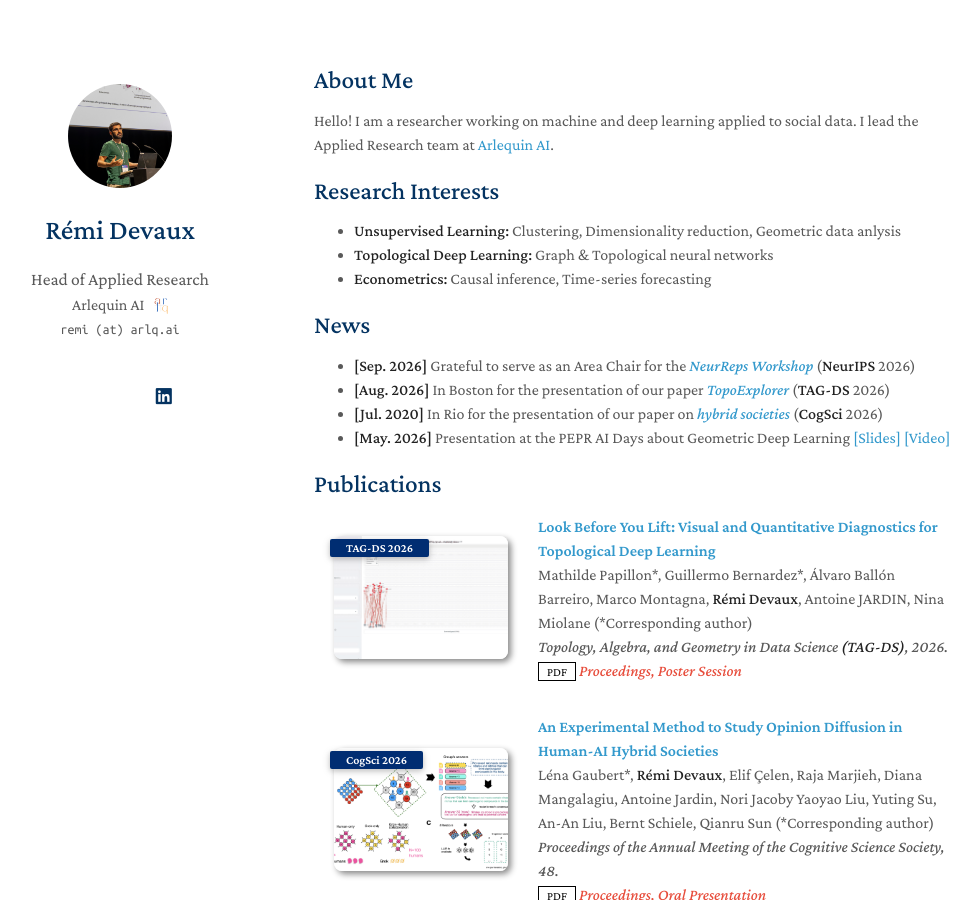
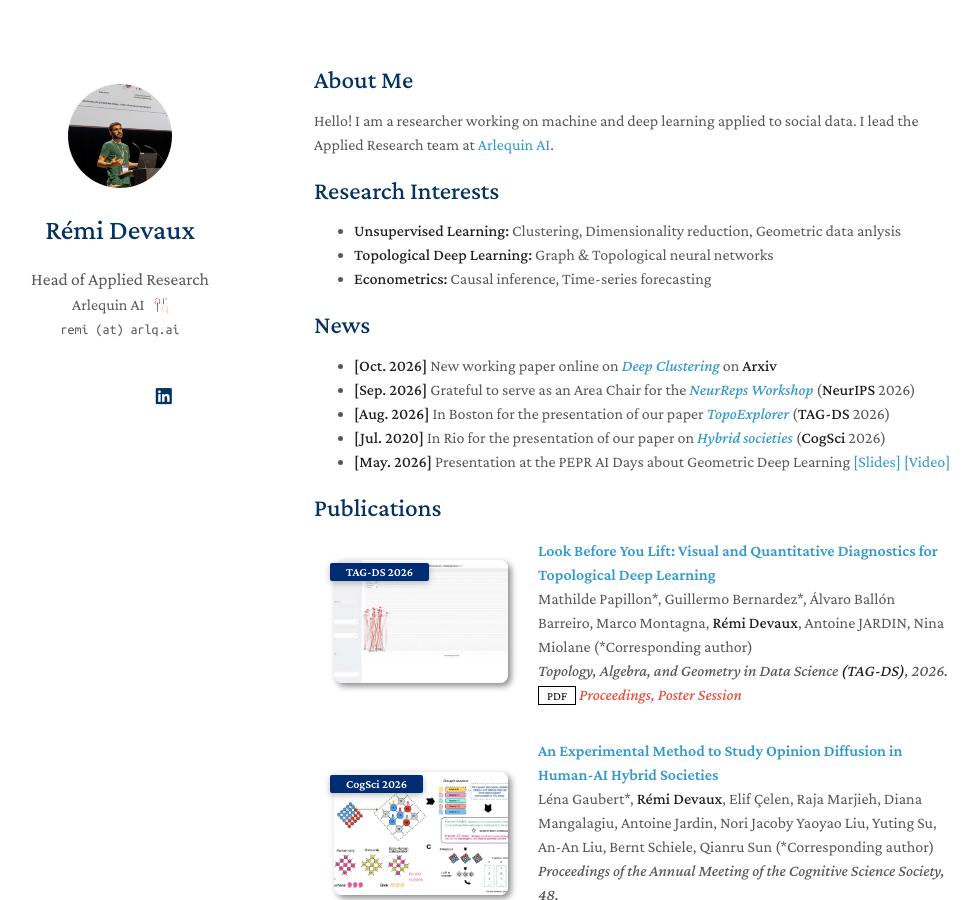
Before and after one commit to rdevaux309/rdevaux309.github.io, a Jekyll site: the page built from index.md, in a window 1280 px wide and 900 px high. Shown: the whole window, without its empty margins (156-1136 px from the left). Built offline with Jekyll 4.4.1, drawn with Linux system fonts in a browser that asks for light colours; a style sheet for code colours, icons or effects is not loaded; our own code applies the rules of GitHub Pages for plain Markdown files.

Commit message:
Add Deep Clustering news item and fix wording
Co-Authored-By: Claude Sonnet 5.5 <noreply@anthropic.com>

```diff
--- a/index.md
+++ b/index.md
@@ -15,9 +15,10 @@ Hello! I am a researcher working on machine and deep learning applied to social
 
 ## News
 
+- **[Oct. 2026]** New working paper online on [*Deep Clustering*](https://arxiv.org/abs/2609.32570) on **Arxiv**
 - **[Sep. 2026]** Grateful to serve as an Area Chair for the [*NeurReps Workshop*](https://neurreps.org/) (**NeurIPS** 2026)
 - **[Aug. 2026]** In Boston for the presentation of our paper [*TopoExplorer*](https://arxiv.org/abs/2608.15388)  (**TAG-DS** 2026)
-- **[Jul. 2020]** In Rio for the presentation of our paper on [*hybrid societies*](https://arxiv.org/abs/2605.09197) (**CogSci** 2026)
+- **[Jul. 2020]** In Rio for the presentation of our paper on [*Hybrid societies*](https://arxiv.org/abs/2605.09197) (**CogSci** 2026)
 - **[May. 2026]** Presentation at the PEPR AI Days about Geometric Deep Learning [[Slides]](./assets/files/Arlequin_PEPR_AI_Days.pdf) [[Video]](https://youtu.be/p_neYZqoWbQ?si=n2DyZhBXzIZv3VDl&t=795)
 
 
```
